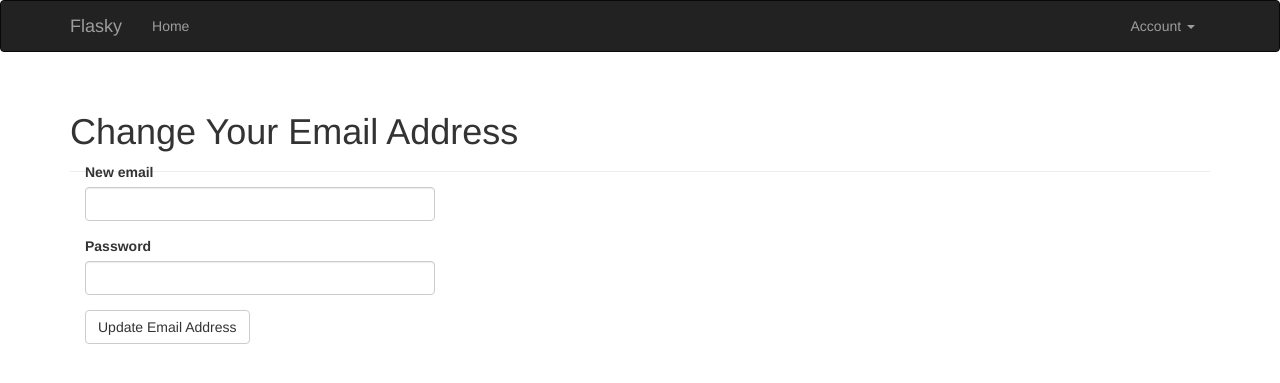
After one commit to laggardkernel/tutorial-py-flasky, a Flask app: page /auth/change-email in a window 1280 px wide. The commit adds this page. Shown: the top 383 px of the page. Run offline with Flask 2, Linux system fonts and the light colour scheme; a user stored in the database is signed in; tables that the repository leaves empty hold one stand-in row (values such as "Sample post"); some libraries are stand-ins or nearby versions.

Commit message:
email address changing support (08h)

```diff
--- a/app/auth/forms.py
+++ b/app/auth/forms.py
@@ -70,3 +70,14 @@ class PasswordResetForm(FlaskForm):
     def validate_email(self, field):
         if User.query.filter_by(email=field.data).first() is None:
             raise ValidationError('Unknown email address!')
+
+
+class ChangeEmailRequestForm(FlaskForm):
+    email = StringField('New email',
+        validators=[DataRequired(), Length(1, 64), Email()])
+    password = PasswordField('Password', validators=[DataRequired()])
+    submit = SubmitField('Update Email Address')
+
+    def validate_email(self, field):
+        if User.query.filter_by(email=field.data).first():
+            raise ValidationError('Email already registered!')
--- a/app/auth/views.py
+++ b/app/auth/views.py
@@ -9,7 +9,7 @@ from .. import db
 from ..models import User
 from ..email import send_email
 from .forms import LoginForm, RegistrationForm, ChangePasswordForm, \
-    PasswordResetForm, PasswordResetRequestForm
+    PasswordResetForm, PasswordResetRequestForm, ChangeEmailRequestForm
 
 
 # permission filter
@@ -139,3 +139,33 @@ def password_reset(token):
             flash('The reset link is invalid or has expired!')
             return redirect(url_for('main.index'))
     return render_template('auth/reset_password.html', form=form)
+
+
+@auth.route('/change-email', methods=['GET', 'POST'])
+@login_required
+def change_email_request():
+    """Send email confirmation link to user's new email address"""
+    form = ChangeEmailRequestForm()
+    if form.validate_on_submit():
+        if current_user.verify_password(form.password.data):
+            new_email = form.email.data
+            token = current_user.generate_email_change_token(new_email)
+            send_email(new_email, 'Confirm Your New Email Address',
+                'auth/email/change_email', user=current_user, token=token)
+            flash(
+                'An email with instructions to confirm your new email address '
+                'has been sent to you.')
+            return redirect(url_for('main.index'))
+        else:
+            flash('Invalid password!')
+    return render_template('auth/change_email.html', form=form)
+
+
+@auth.route('/change-email/<token>')
+@login_required
+def change_email(token):
+    if current_user.change_email(token):
+        flash('You email address has been updated.')
+    else:
+        flash('Invalid request!')
+    return redirect(url_for('main.index'))
--- /dev/null
+++ b/app/templates/auth/change_email.html
@@ -0,0 +1,13 @@
+{% extends 'base.html' %}
+{% import 'bootstrap/wtf.html' as wtf %}
+
+{% block title %}Flasky - Change Email Address{% endblock %}
+
+{% block page_content %}
+  <div class="page-header">
+    <h1>Change Your Email Address</h1>
+    <div class="col-md-4">
+      {{ wtf.quick_form(form) }}
+    </div>
+  </div>
+{% endblock %}
--- a/app/templates/base.html
+++ b/app/templates/base.html
@@ -45,6 +45,10 @@
                   <a href="{{ url_for('auth.change_password') }}">Change
                     Password</a>
                 </li>
+                <li>
+                  <a href="{{ url_for('auth.change_email_request') }}">Change
+                    Email</a>
+                </li>
                 <li><a href="{{ url_for('auth.logout') }}">Sign Out</a></li>
               </ul>
             </li>
```
Also changed, not shown: app/models.py (+20 -0 lines), app/templates/auth/email/change_email.html (added, +13 -0 lines), app/templates/auth/email/change_email.txt (added, +11 -0 lines), tests/test_user_model.py (+28 -0 lines).
